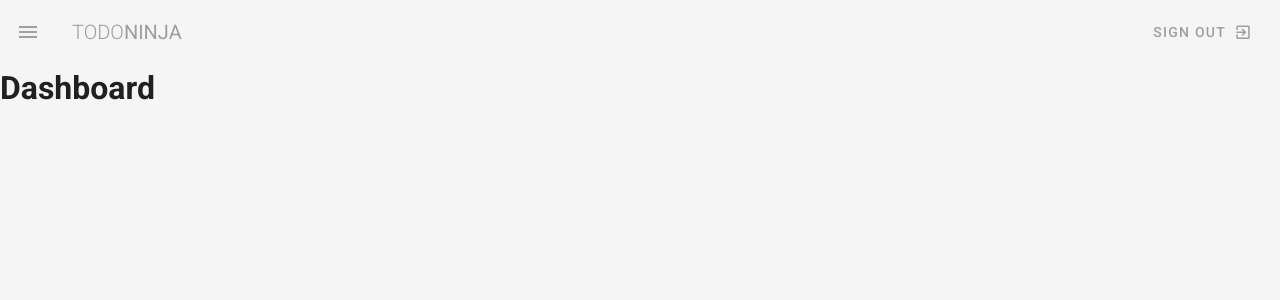
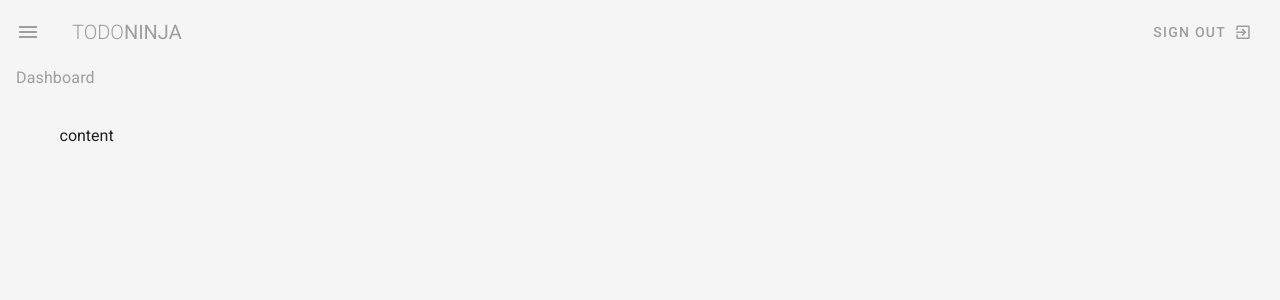
Before and after one commit to hijachu/todo-ninja, a Vue app: page / in a window 1280 px wide. Shown: the top 300 px of the page. Built offline with nearby package versions, Linux system fonts and the light colour scheme.

Commit message:
Tutorial #12 - Padding & Margin

```diff
--- a/src/App.vue
+++ b/src/App.vue
@@ -1,7 +1,7 @@
 <template>
   <v-app>
     <Navbar />
-    <v-main>
+    <v-main class="mx-4 mb-4">
       <router-view/>
     </v-main>
 
--- a/src/components/Navbar.vue
+++ b/src/components/Navbar.vue
@@ -21,7 +21,7 @@
       -->
     </v-toolbar>
 
-    <v-navigation-drawer v-model="drawer" app class="primary">
+    <v-navigation-drawer v-model="drawer" app absolute class="primary">
       <v-list>
         <v-list-item v-for="link in links" :key="link.text" :to="link.route">
           <v-list-item-action>
--- a/src/views/Dashboard.vue
+++ b/src/views/Dashboard.vue
@@ -1,6 +1,10 @@
 <template>
   <div class="dashboard">
-    <h1>Dashboard</h1>
+    <h1 class="subtitle-1 grey--text">Dashboard</h1>
+
+      <v-container class="my-5">
+        content
+      </v-container>
 
   </div>
 </template>
--- a/src/views/Projects.vue
+++ b/src/views/Projects.vue
@@ -1,6 +1,10 @@
 <template>
   <div class="projects">
-    <h1>Projects</h1>
+    <h1 class="subtitle-1 grey--text">Projects</h1>
+
+      <v-container class="my-5">
+        content
+      </v-container>
 
   </div>
 </template>
--- a/src/views/Team.vue
+++ b/src/views/Team.vue
@@ -1,16 +1,18 @@
 <template>
   <div class="team">
-    <h1>Team</h1>
+    <h1 class="subtitle-1 grey--text">Team</h1>
+
+    <v-container class="my-5">
+        content
+    </v-container>
 
   </div>
 </template>
 
 <script>
+export default {
+  name: "team",
 
-  export default {
-    name: 'team',
-
-    components: {
-    },
-  }
+  components: {},
+};
 </script>
```
